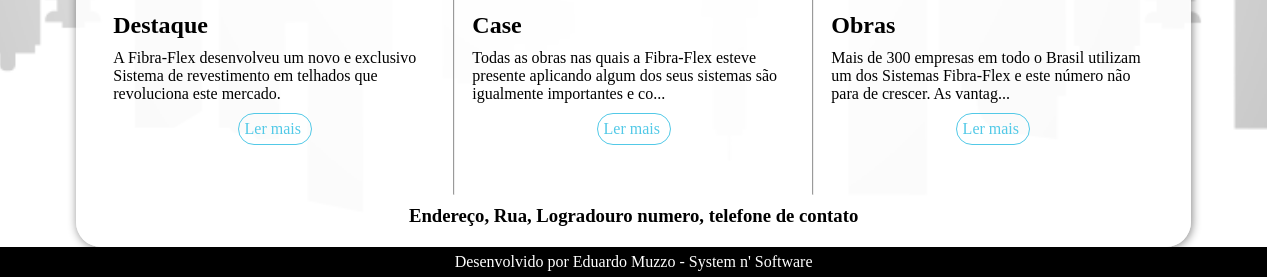
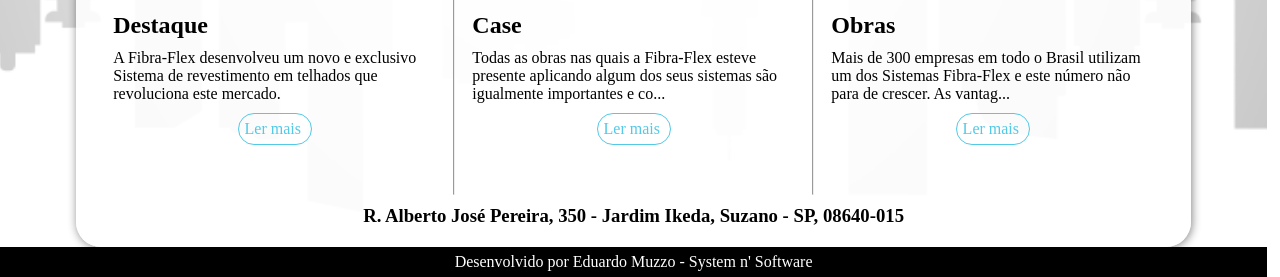
Before and after one commit to MuzzoPL/HtmlCss, a plain HTML site: page Exercicios/PROJETO_HIPERCONSTRU/index.html in a window 1280 px wide. Shown: the part 871-1148 px from the top of the page. Drawn offline with Linux system fonts and the light colour scheme.

Commit message:
endereço

```diff
--- a/Exercicios/PROJETO_HIPERCONSTRU/index.html
+++ b/Exercicios/PROJETO_HIPERCONSTRU/index.html
@@ -102,7 +102,8 @@
                 </div>
 
             </section>
-            <h3>Endereço, Rua, Logradouro numero, telefone de contato</h3>
+            <h3>R. Alberto José Pereira, 350 - Jardim Ikeda, Suzano - SP, 08640-015
+            </h3>
         </main>
         <footer>
             Desenvolvido por Eduardo Muzzo - System n' Software
--- a/Exercicios/PROJETO_HIPERCONSTRU/style.css
+++ b/Exercicios/PROJETO_HIPERCONSTRU/style.css
@@ -209,6 +209,7 @@
     margin: 30px auto;
 
 
+
     padding: 10px;
 }
 p{
```
